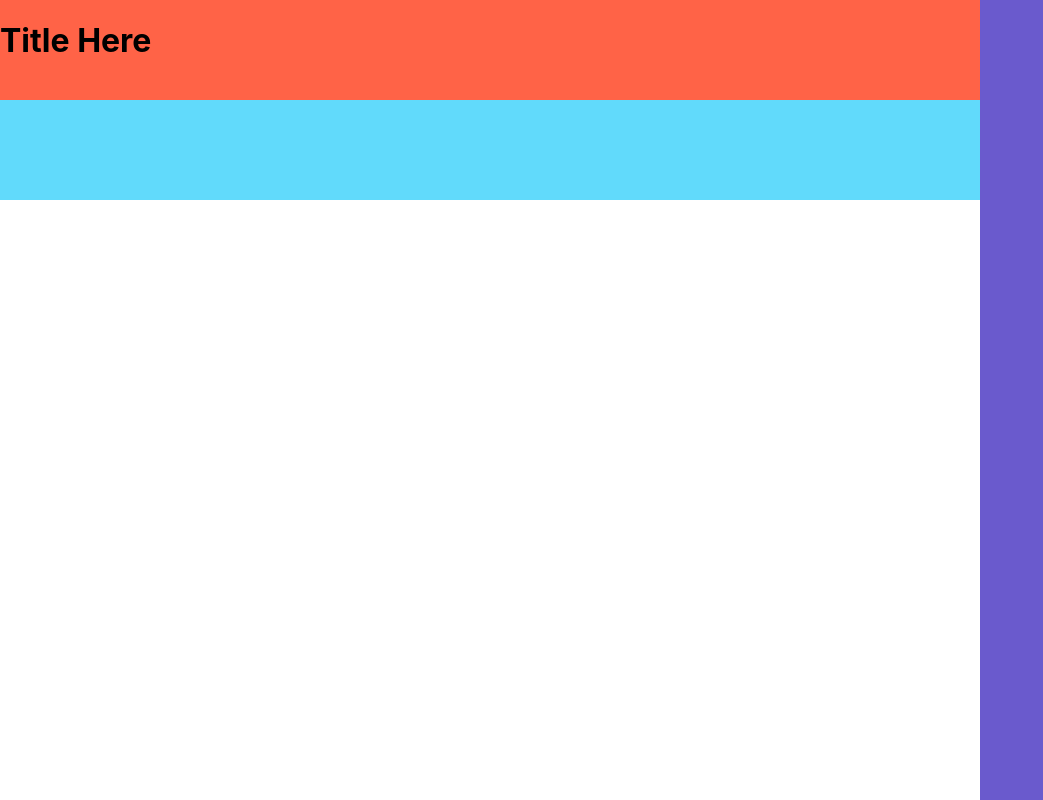
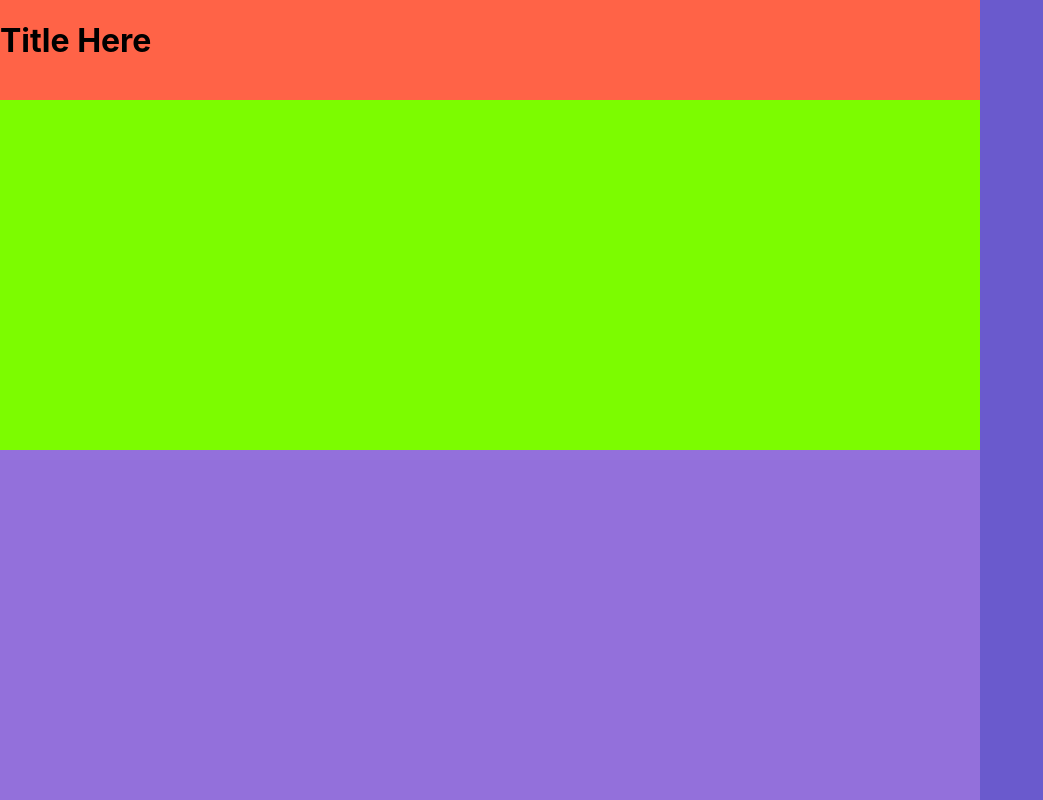
Before and after one commit to elliotcraig25/NoDB, a React (Create React App) app: page / in a window 1280 px wide. Shown: the whole page, without its empty margins (0-1043 px from the left). Built offline with nearby package versions, Linux system fonts and the light colour scheme.

Commit message:
added response and scenario display commponents

```diff
--- a/src/App.css
+++ b/src/App.css
@@ -36,12 +36,27 @@
     display: flex;
   }
 
-  .scenario-display-parent {
-    background-color: #61dafb;
-    height: 100px;
+  .scenario-and-response {
+    background-color: aqua;
+    height: calc(100% - 100px);
     width: 100%;
     display: flex;
+    flex-direction: column;
   }
+
+    .scenario-display {
+      background-color: lawngreen;
+      height: 50%;
+      width: 100%;
+      display: flex;
+    }
+
+    .responses-display {
+      background-color: mediumpurple;
+      height: 50%;
+      width: 100%;
+      display: flex;
+    }
 
 .sidebar {
   background-color: slateblue;
--- a/src/Components/MainComponent/MainBody.js
+++ b/src/Components/MainComponent/MainBody.js
@@ -1,7 +1,7 @@
 import React, {Component} from 'react';
 
 import MainBodyTitle from './MainBodyTitle/MainBodyTitle';
-import ScenarioDisplay from './ScenarioAndResponses/ScenarioDisplay/ScenarioDisplay';
+import ScenarioAndResponses from './ScenarioAndResponses/ScenarioAndResponse';
 
 class MainBody extends Component {
     constructor(){
@@ -14,7 +14,7 @@ class MainBody extends Component {
         return (
             <div className="main-section">
                 <MainBodyTitle />
-                <ScenarioDisplay />
+                <ScenarioAndResponses />
             </div>
         );
     };
--- /dev/null
+++ b/src/Components/MainComponent/ScenarioAndResponses/Responses/Responses.js
@@ -0,0 +1,19 @@
+import React, {Component} from 'react';
+
+class Responses extends Component {
+    constructor(){
+        super();
+        this.state = {
+
+        }
+    }
+    render(){
+        return(
+            <div className='responses-display'>
+
+            </div>
+        )
+    }
+}
+
+export default Responses
--- /dev/null
+++ b/src/Components/MainComponent/ScenarioAndResponses/ScenarioAndResponse.js
@@ -0,0 +1,23 @@
+import React, {Component} from 'react';
+
+import ScenarioDisplay from './ScenarioDisplay/ScenarioDisplay';
+import Responses from './Responses/Responses';
+
+class ScenarioAndResponse extends Component {
+    constructor(){
+        super();
+        this.state = {
+
+        };
+    };
+    render(){
+        return(
+            <div className="scenario-and-response">
+                <ScenarioDisplay />
+                <Responses />
+            </div>
+        )
+    }
+}
+
+export default ScenarioAndResponse
--- a/src/Components/MainComponent/ScenarioAndResponses/ScenarioDisplay/ScenarioDisplay.js
+++ b/src/Components/MainComponent/ScenarioAndResponses/ScenarioDisplay/ScenarioDisplay.js
@@ -9,7 +9,7 @@ class ScenarioDisplay extends Component {
     };
     render(){
         return(
-            <div className='scenario-display-parent'>
+            <div className='scenario-display'>
 
             </div>
         );
```
